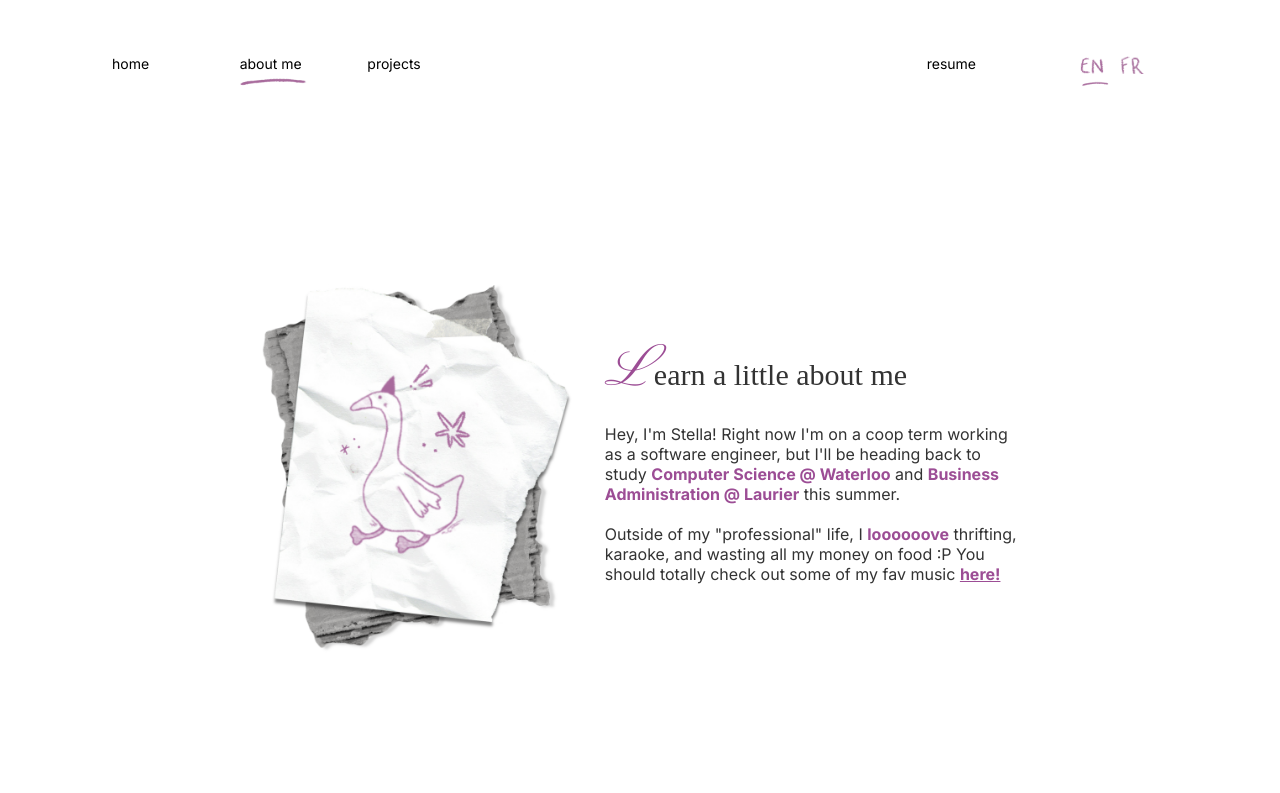
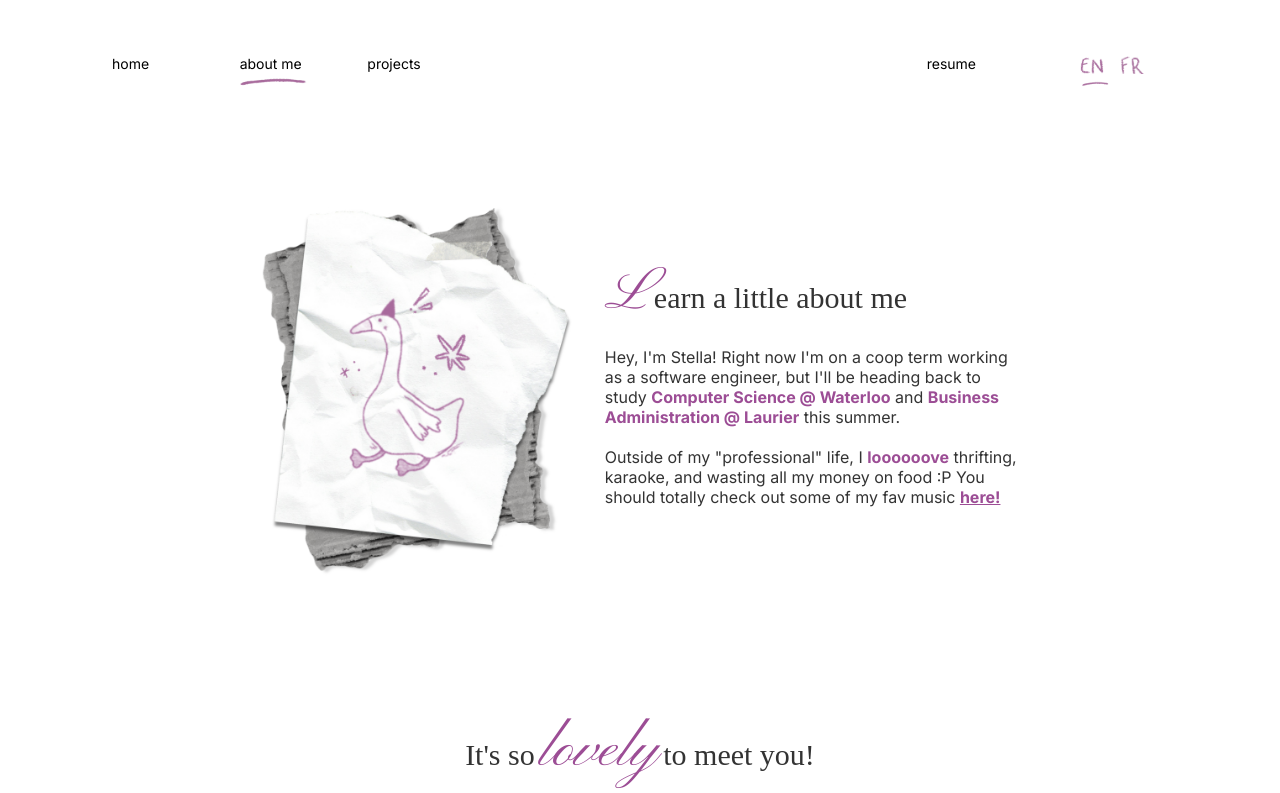
Before and after one commit to stelladeloreyy/personal-website, a React (Create React App) app: page /about in a window 1280 px wide. Shown: the top 793 px of the page. Built offline with nearby package versions, Linux system fonts and the light colour scheme; a web font is replaced by a local one.

Commit message:
Improving image placement for About section

```diff
--- a/src/pages/about/About.css
+++ b/src/pages/about/About.css
@@ -94,7 +94,7 @@ a:hover {
     flex-direction: row;
     justify-content: center;
     gap: 3%;
-    margin-top: 8%;
+    margin-top: 2%;
     margin-left: 20%;
     margin-right: 5%;
 }
```
